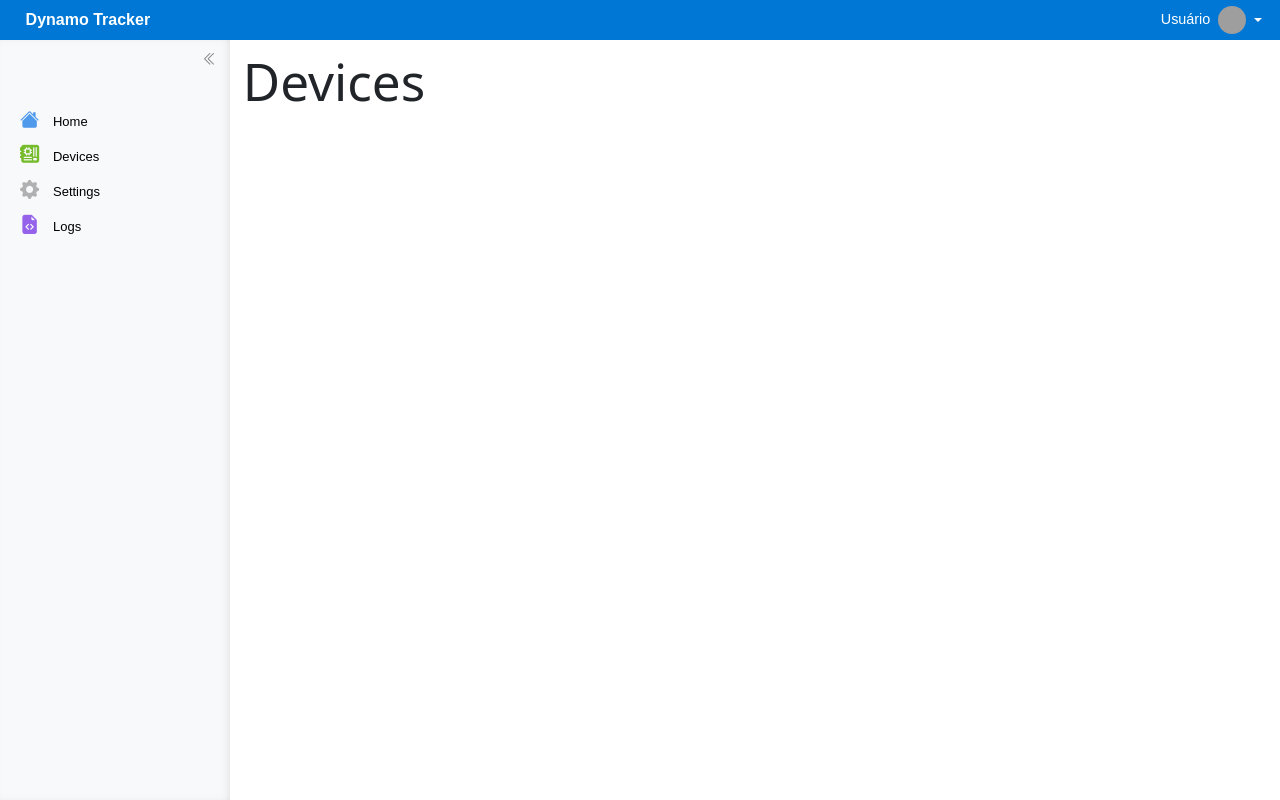
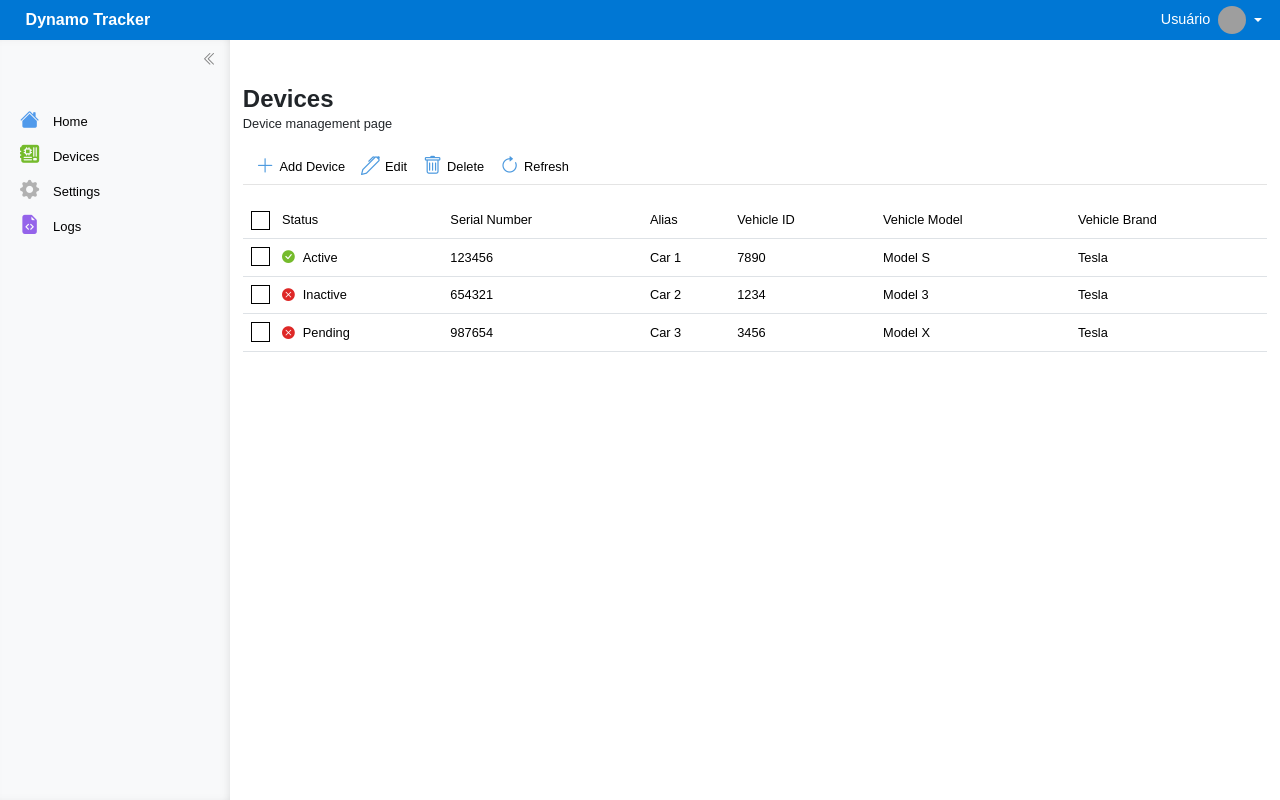
Before and after one commit to ThulioFonseca/dynamo-tracker, a React (Vite) app: page /Devices in a window 1280 px wide. Built offline with nearby package versions, Linux system fonts and the light colour scheme; grey boxes are pictures that could not be loaded.

Commit message:
Implementação inicial da tela de gerenciamento de dispositivos

```diff
--- a/index.html
+++ b/index.html
@@ -4,9 +4,9 @@
     <meta charset="UTF-8" />
     <meta name="viewport" content="width=device-width, initial-scale=1.0" />
     <link
-      href="https://cdn.jsdelivr.net/npm/bootstrap@5.2.3/dist/css/bootstrap.min.css"
       rel="stylesheet"
-      integrity="sha384-rbsA2VBKQhggwzxH7pPCaAqO46MgnOM80zW1RWuH61DGLwZJEdK2Kadq2F9CUG65"
+      href="https://cdn.jsdelivr.net/npm/bootstrap@5.3.2/dist/css/bootstrap.min.css"
+      integrity="sha384-T3c6CoIi6uLrA9TneNEoa7RxnatzjcDSCmG1MXxSR1GAsXEV/Dwwykc2MPK8M2HN"
       crossorigin="anonymous"
     />
     <link rel="preconnect" href="https://fonts.googleapis.com" />
@@ -16,10 +16,9 @@
       rel="stylesheet"
     />
     <link
-      href="https://fonts.googleapis.com/css2?family=Material+Symbols+Outlined"
       rel="stylesheet"
+      href="https://cdn.jsdelivr.net/npm/bootstrap-icons@1.11.3/font/bootstrap-icons.min.css"
     />
-    <link rel="stylesheet" href="https://cdn.jsdelivr.net/npm/bootstrap-icons@1.11.3/font/bootstrap-icons.min.css">
 
     <title>Dynamo Tracker</title>
   </head>
--- a/package.json
+++ b/package.json
@@ -13,6 +13,7 @@
   "dependencies": {
     "bootstrap": "^5.3.3",
     "react": "^18.2.0",
+    "react-bootstrap": "^2.10.1",
     "react-dom": "^18.2.0",
     "react-router-dom": "^6.22.1",
     "wouter": "^3.0.1"
--- a/src/App.css
+++ b/src/App.css
@@ -1,5 +1,9 @@
 *,
 ::before,
 ::after {
+  -webkit-box-sizing: border-box;
+  -moz-box-sizing: border-box;
   box-sizing: border-box;
+  margin: 0;
+  padding: 0;
 }
--- a/src/App.jsx
+++ b/src/App.jsx
@@ -5,6 +5,7 @@ import AppRoutes from "./util/AppRoutes";
 import { Router } from "wouter";
 import MainContainer from "./components/Containers/MainContainer/MainContainer";
 import ContentContainer from "./components/Containers/ContentContainer/ContentContainer";
+import 'bootstrap/dist/css/bootstrap.min.css';
 
 function App() {
   return (
--- /dev/null
+++ b/src/components/Inputs/CheckBox/CheckBox.jsx
@@ -0,0 +1,13 @@
+import "./Style.css";
+export default function CheckBox({ checked, onChange }) {
+  return (
+    <div className="d-flex justify-content-center p-1">
+      <input
+        type="checkbox"
+        className="styled-checkbox"
+        checked={checked}
+        onChange={onChange}
+      />
+    </div>
+  );
+}
--- /dev/null
+++ b/src/components/Inputs/CheckBox/Style.css
@@ -0,0 +1,33 @@
+
+.styled-checkbox {
+  appearance: none;
+  -webkit-appearance: none;
+  -moz-appearance: none;
+  width: 1.2rem;
+  height: 1.2rem;
+  border: 1px solid black;
+  background-color: transparent;
+  cursor: pointer;
+}
+
+.styled-checkbox:hover {
+  opacity: 0.5;
+}
+
+.styled-checkbox:checked {
+  border-color: #0078d4;
+  background-color: #0078d4;
+}
+
+.styled-checkbox:checked::after {
+  content: '';
+  display: block;
+  width: 0.35rem;
+  height: 0.6rem;
+  border: solid white;
+  border-width: 0 1px 1px 0;
+  transform: rotate(45deg);
+  position: relative;
+  top: 0.1rem;
+  left: 0.4rem;
+}
--- /dev/null
+++ b/src/components/Tables/SimpleTable/SimpleTable.jsx
@@ -0,0 +1,118 @@
+import PropTypes from "prop-types";
+import { Table } from "react-bootstrap";
+import CheckBox from "../../Inputs/CheckBox/CheckBox";
+import { useEffect, useState } from "react";
+import "./Style.css";
+
+/**
+ * Componente de tabela simples com opção de checkbox.
+ * @param {Object} props - Propriedades do componente.
+ * @param {string[]} props.header - Cabeçalho da tabela.
+ * @param {Object[]} props.data - Dados da tabela.
+ * @param {boolean} props.useCheckbox - Indica se deve exibir checkbox.
+ * @param {Function} props.onItemsCheckedChange - Função de retorno para itens marcados.
+ * @returns {JSX.Element} Componente de tabela simples.
+ */
+export default function SimpleTable({
+  header,
+  data,
+  useCheckbox,
+  onItemsCheckedChange,
+}) {
+  const [checkedItems, setCheckedItems] = useState([]);
+
+  // Manipulador de evento para marcar/desmarcar um item
+  const handleItemCheck = (itemId) => {
+    setCheckedItems((prevCheckedItems) => {
+      if (prevCheckedItems.includes(itemId)) {
+        return prevCheckedItems.filter((id) => id !== itemId);
+      } else {
+        return [...prevCheckedItems, itemId];
+      }
+    });
+  };
+
+  // Manipulador de evento para marcar/desmarcar todos os itens
+  const handleCheckAll = () => {
+    if (checkedItems.length === data.length) {
+      setCheckedItems([]);
+    } else {
+      const allIds = data.map((item) => item.Id);
+      setCheckedItems(allIds);
+    }
+  };
+
+  // Chama a função de retorno de chamada com a lista de itens marcados sempre que ela mudar
+  useEffect(() => {
+    onItemsCheckedChange(checkedItems);
+  }, [checkedItems, onItemsCheckedChange]);
+
+  return (
+    <Table responsive hover size="sm" className="simple-table">
+      <thead>
+        <tr>
+          {useCheckbox && (
+            <th style={{ width: "2rem" }}>
+              <CheckBox
+                checked={checkedItems.length === data.length}
+                onChange={handleCheckAll}
+              />
+            </th>
+          )}
+          {header.map((item) => (
+            <th key={item["Id"]}>
+              <div className="table-cell">{item}</div>
+            </th>
+          ))}
+        </tr>
+      </thead>
+      <tbody>
+        {data.map((item) => (
+          <tr key={item["Id"]} onClick={() => handleItemCheck(item["Id"])}>
+            {useCheckbox && (
+              <td>
+                <CheckBox
+                  checked={checkedItems.includes(item["Id"])}
+                  onChange={() => handleItemCheck(item["Id"])}
+                />
+              </td>
+            )}
+            {Object.keys(item)
+              .filter((key) => key !== "Id")
+              .map((key) =>
+                key === "Status" ? (
+                  <td key={item["Id"] + key}>
+                    <div className="table-cell">
+                      {item[key] === "Active" ? (
+                        <i
+                          className="bi bi-check-circle-fill"
+                          style={{ paddingRight: "0.5rem", color: "#75bb2c" }}
+                        />
+                      ) : (
+                        <i
+                          className="bi bi-x-circle-fill"
+                          style={{ paddingRight: "0.5rem", color: "#de2827" }}
+                        />
+                      )}
+                      {item[key]}
+                    </div>
+                  </td>
+                ) : (
+                  <td key={item["Id"] + key}>
+                    <div className="table-cell">{item[key]}</div>
+                  </td>
+                )
+              )}
+          </tr>
+        ))}
+      </tbody>
+    </Table>
+  );
+}
+
+SimpleTable.propTypes = {
+  header: PropTypes.arrayOf(PropTypes.string).isRequired,
+  data: PropTypes.arrayOf(PropTypes.object).isRequired,
+  useCheckbox: PropTypes.bool.isRequired,
+  onItemsCheckedChange: PropTypes.func.isRequired,
+};
--- /dev/null
+++ b/src/components/Tables/SimpleTable/Style.css
@@ -0,0 +1,25 @@
+tr {
+  text-align: start;
+}
+
+th {
+  font-family: "Poppins", sans-serif;
+  font-optical-sizing: auto;
+  font-weight: 500;
+  font-size: 0.8rem;
+}
+
+td {
+  white-space: nowrap;
+  font-family: "Poppins", sans-serif;
+  font-optical-sizing: auto;
+  font-weight: 300;
+  font-size: 0.8rem;
+}
+
+.table-cell {
+  display: flex;
+  width: auto;
+  align-items: center;
+  height: 1.8rem;
+}
--- a/src/pages/Devices/Devices.jsx
+++ b/src/pages/Devices/Devices.jsx
@@ -1,7 +1,78 @@
+import { Col, Row } from "react-bootstrap";
+import SimpleTable from "../../components/Tables/SimpleTable/SimpleTable";
+import "./Style.css";
+import { Link } from "wouter";
+
+const devices = [
+  {
+    Id: "1",
+    Status: "Active",
+    SerialNumber: "123456",
+    Alias: "Car 1",
+    VehicleID: "7890",
+    VehicleModel: "Model S",
+    VehicleBrand: "Tesla",
+  },
+  {
+    Id: "2",
+    Status: "Inactive",
+    SerialNumber: "654321",
+    Alias: "Car 2",
+    VehicleID: "1234",
+    VehicleModel: "Model 3",
+    VehicleBrand: "Tesla",
+  },
+  {
+    Id: "3",
+    Status: "Pending",
+    SerialNumber: "987654",
+    Alias: "Car 3",
+    VehicleID: "3456",
+    VehicleModel: "Model X",
+    VehicleBrand: "Tesla",
+  },
+];
+
+const header = ["Status", "Serial Number", "Alias", "Vehicle ID", "Vehicle Model", "Vehicle Brand"];
+
 export default function Devices() {
-    return (
-        <div>
-            <h1>Devices</h1>
-        </div>
-    );
+  return (
+    <>
+      <h3 className="page-title">Devices</h3>
+      <p className="page-subtitle">Device management page</p>
+      <Row className="toolbar">
+        <Col md={"auto"} className="toolbar-button">
+          <Link href="/Devices/Add" className="toolbar-button-link ">
+            <i className="bi bi-plus-lg toolbar-button-icon" />
+            <span className="toolbar-button-label">Add Device</span>
+          </Link>
+        </Col>
+        <Col md={"auto"} className="toolbar-button">
+          <Link href="/Devices/Edit" className="toolbar-button-link ">
+            <i className="bi bi-pen toolbar-button-icon" />
+            <span className="toolbar-button-label">Edit</span>
+          </Link>
+        </Col>
+        <Col md={"auto"} className="toolbar-button" onClick={() => {}}>
+          <i className="bi bi-trash toolbar-button-icon" />
+          <span className="toolbar-button-label">Delete</span>
+        </Col>
+        <Col
+          md={"auto"}
+          className="toolbar-button"
+          onClick={window.location.reload}
+        >
+          <i className="bi bi-arrow-clockwise toolbar-button-icon" />
+          <span className="toolbar-button-label">Refresh</span>
+        </Col>
+      </Row>
+      <hr className="toolbar-divider" />
+      <SimpleTable
+        header={header}
+        data={devices}
+        useCheckbox="true"
+        onItemsCheckedChange={(checkedItems) => console.log(checkedItems)}
+      />
+    </>
+  );
 }
--- /dev/null
+++ b/src/pages/Devices/Style.css
@@ -0,0 +1,67 @@
+.toolbar {
+  margin: 0.8rem 0.3rem 0 0.3rem;
+}
+
+.toolbar-button {
+  cursor: pointer;
+  padding-left: 0.5rem;
+  padding-right: 0.5rem;
+  display: flex;
+  flex-direction: row;
+  align-items: center;
+  text-decoration: none;
+  color: black;
+}
+
+.toolbar-button:hover {
+  background-color: #f3f2f1;
+  color: black;
+}
+
+.toolbar-button-link {
+  display: flex;
+  flex-direction: row;
+  align-items: center;
+  text-decoration: none;
+  color: black;
+}
+
+.toolbar-button-link:hover {
+  background-color: #f3f2f1;
+  color: black;
+}
+
+.toolbar-button-label {
+  text-decoration: none;
+  font-family: "poppins", sans-serif;
+  font-optical-sizing: auto;
+  font-weight: 300;
+  font-size: 0.8rem;
+}
+
+.toolbar-button-icon {
+  font-size: 1.2rem;
+  padding: 0.2rem 0.2rem 0.2rem 0;
+  margin-right: 0.1rem;
+  color: #4d9adf;
+}
+
+.toolbar-divider {
+  margin: 0 0 1rem 0;
+  color: #959595;
+}
+
+.page-title {
+  font-family: "poppins", sans-serif;
+  font-optical-sizing: auto;
+  font-weight: 600;
+  font-size: 1.5rem;
+  margin: 2rem 0 0 0;
+}
+
+.page-subtitle {
+  font-family: "poppins", sans-serif;
+  font-optical-sizing: auto;
+  font-weight: 300;
+  font-size: 0.8rem;
+}
```
Also changed, not shown: 1 other file (tests, documents, lock files or other folders).
